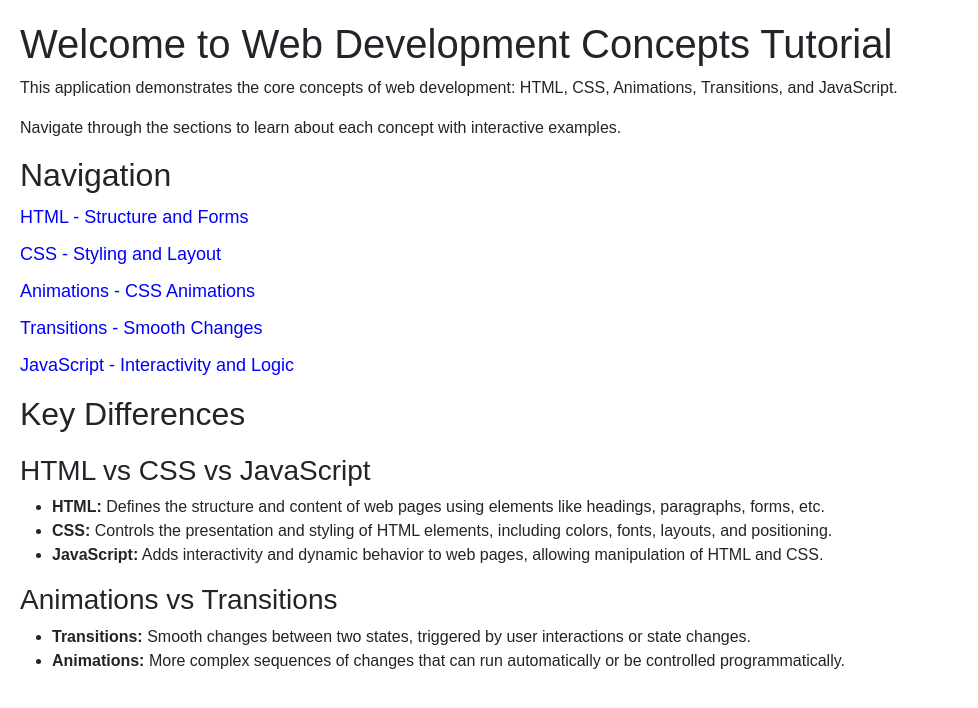
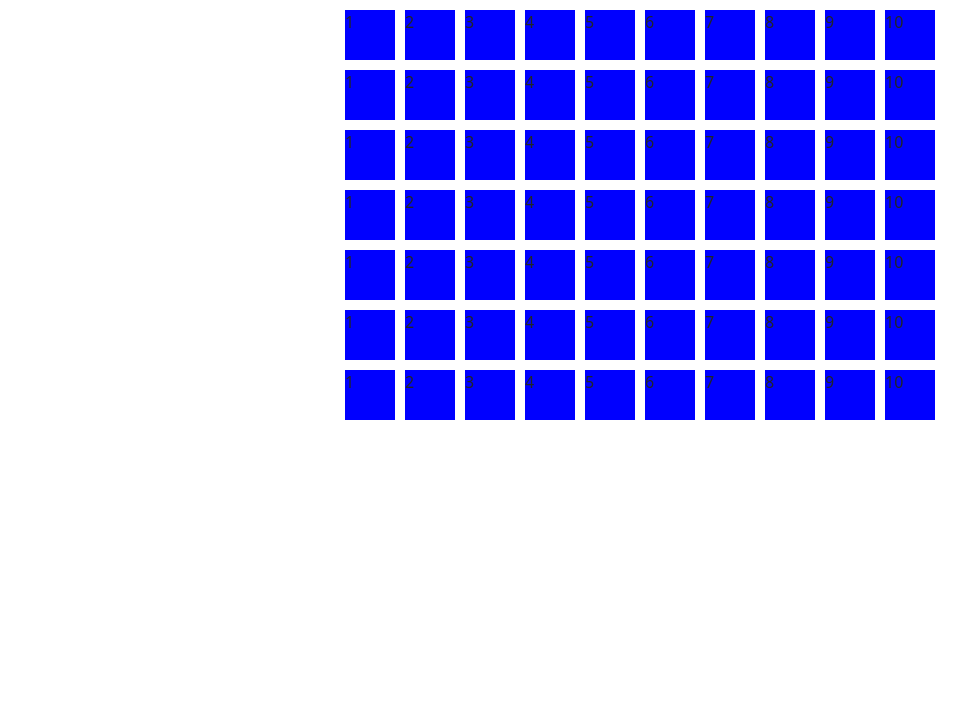
Before and after one commit to UPPARI-PRAVEEN/HobotConnect, a React (Vite) app: page / in a window 1280 px wide. Shown: the top 708 px of the page, without its empty margins (0-978 px from the left). Built offline with nearby package versions, Linux system fonts and the light colour scheme.

Commit message:
seatBooking

```diff
--- a/src/App.jsx
+++ b/src/App.jsx
@@ -1,22 +1,26 @@
 import React from 'react'
 import { Routes, Route } from 'react-router-dom'
-import Home from './Components/pages/Home'
-import HTMLPage from './Components/pages/HTMLPage'
-import CSSPage from './Components/pages/CSSPage'
-import AnimationsPage from './Components/pages/AnimationsPage'
-import TransitionsPage from './Components/pages/TransitionsPage'
-import JSPage from './Components/pages/JSPage'
+// import Home from './Components/pages/Home'
+// import HTMLPage from './Components/pages/HTMLPage'
+// import CSSPage from './Components/pages/CSSPage'
+// import AnimationsPage from './Components/pages/AnimationsPage'
+// import TransitionsPage from './Components/pages/TransitionsPage'
+// import JSPage from './Components/pages/JSPage'
+import SeatBooking from './Components/Front-end-tasks/SeatBooking'
 
 const App = () => {
   return (
-    <Routes>
-      <Route path="/" element={<Home />} />
-      <Route path="/html" element={<HTMLPage />} />
-      <Route path="/css" element={<CSSPage />} />
-      <Route path="/animations" element={<AnimationsPage />} />
-      <Route path="/transitions" element={<TransitionsPage />} />
-      <Route path="/js" element={<JSPage />} />
-    </Routes>
+    // <Routes>
+    //   <Route path="/" element={<Home />} />
+    //   <Route path="/html" element={<HTMLPage />} />
+    //   <Route path="/css" element={<CSSPage />} />
+    //   <Route path="/animations" element={<AnimationsPage />} />
+    //   <Route path="/transitions" element={<TransitionsPage />} />
+    //   <Route path="/js" element={<JSPage />} />
+    // </Routes>
+    <>
+    <SeatBooking />
+    </>
   )
 }
 
--- /dev/null
+++ b/src/Components/Front-end-tasks/SeatBooking.jsx
@@ -0,0 +1,54 @@
+import React, { useState } from 'react'
+
+const SeatBooking = () => {
+  const matrix = [
+    [1,2,3,4,5,6,7,8,9,10],
+    [1,2,3,4,5,6,7,8,9,10],
+    [1,2,3,4,5,6,7,8,9,10],
+    [1,2,3,4,5,6,7,8,9,10],
+    [1,2,3,4,5,6,7,8,9,10],
+    [1,2,3,4,5,6,7,8,9,10],
+    [1,2,3,4,5,6,7,8,9,10]
+
+  ]
+  const [isBooked,setIsBooked] = useState(false)
+  const [status,setStatus] =useState({
+    isBooked:false,
+    rowCol: null
+  })
+ const handleRowCol =((row,col)=>{
+  console.log(row,col,"i am row")
+  if (status[rowCol].includes([row,col])){
+    setStatus((prev)=> [...prev,isBooked=True])
+  }else{
+    setStatus((prev)=> [...prev,isBooked=true,row=[row,col]])
+  }
+
+
+ })
+ console.log(status)
+  return (
+    <div>
+      {matrix.map((item,row)=>{
+
+        return(
+          <div key = {row} style={{display:'flex',alignItems:'center',justifyContent:"center",flexDirection:'row',margin:"10px",gap:"10px"}}
+
+          >
+
+            {item.map((colVal,col)=>{
+
+              return(
+                <div onClick={(e)=>handleRowCol(row,col)} key={col} style={{gap:"10px",height:"50px",width:"50px",background:"blue"}}>
+                  {colVal}
+                </div>
+              )
+            })}
+          </div>
+        )
+      })}
+    </div>
+  )
+}
+
+export default SeatBooking
```
